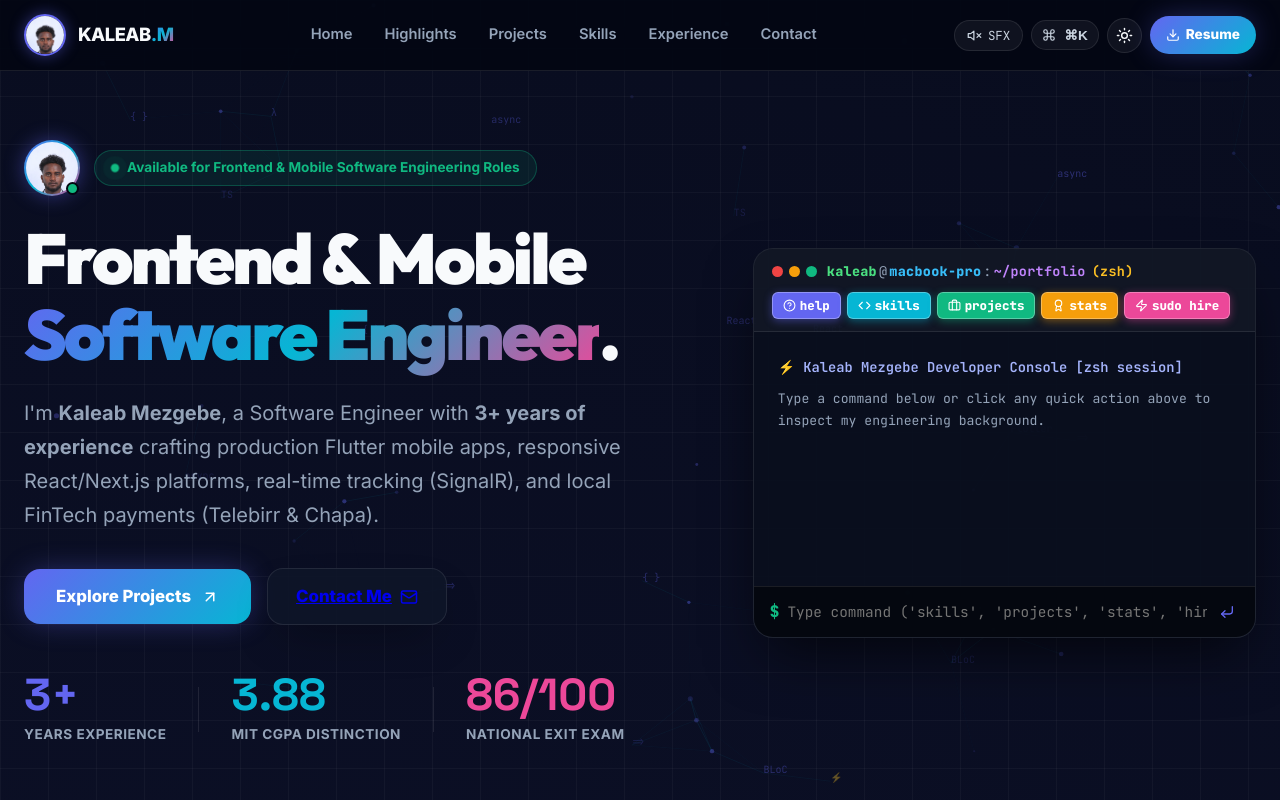
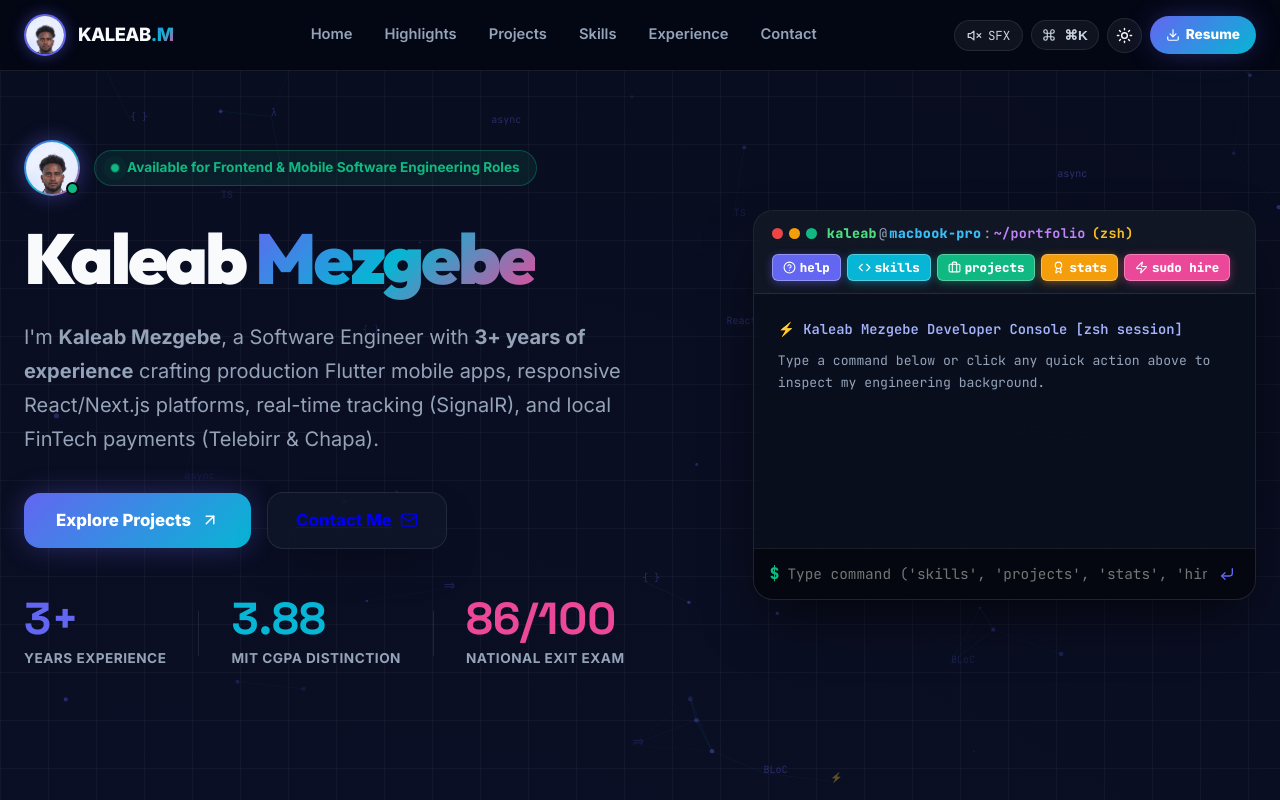
Before and after one commit to kaleab-mezgebe/myportofolio, a React (Vite) app: page / in a window 1280 px wide. Shown: the top 800 px of the page. Built offline with nearby package versions, Linux system fonts and the light colour scheme.

Commit message:
feat: set hero headline to Kaleab Mezgebe

```diff
--- a/src/App.jsx
+++ b/src/App.jsx
@@ -543,7 +543,7 @@ const App = () => {
                             transition={{ duration: 0.6, delay: 0.1 }}
                             className="hero-title"
                         >
-                            Frontend &amp; Mobile <span className="accent-text">Software Engineer</span>.
+                            Kaleab <span className="accent-text">Mezgebe</span>
                         </motion.h1>
 
                         <motion.p
```
Also changed, not shown: 2 other files (tests, documents, lock files or other folders).
